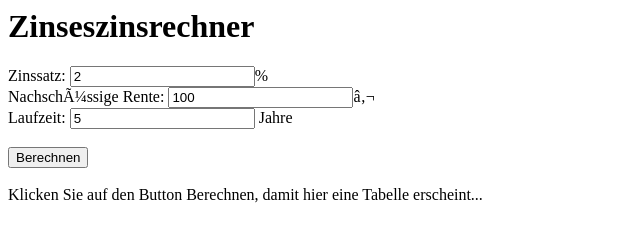
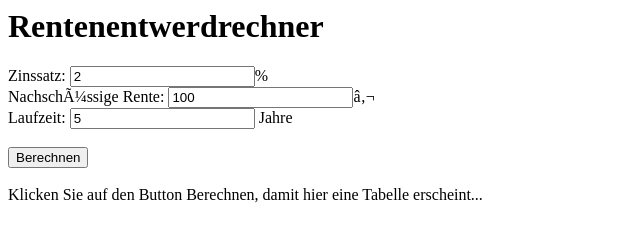
Before and after one commit to OldSchoolTV/page, a plain HTML site: page rentenendwertrechner.html in a window 1280 px wide. Shown: the whole page, without its empty margins (0-640 px from the left). Drawn offline with Linux system fonts and the light colour scheme.

Commit message:
Update rentenendwertrechner.html

```diff
--- a/rentenendwertrechner.html
+++ b/rentenendwertrechner.html
@@ -65,7 +65,7 @@
 
     <body>
 
-        <h1>Zinseszinsrechner</h1>
+        <h1>Rentenentwerdrechner</h1>
 
         Zinssatz:               <input id="idZinssatz" type="text" value="2">%<br>
         Nachschüssige Rente:    <input id="idRente" type="text" value="100">€<br>
```
